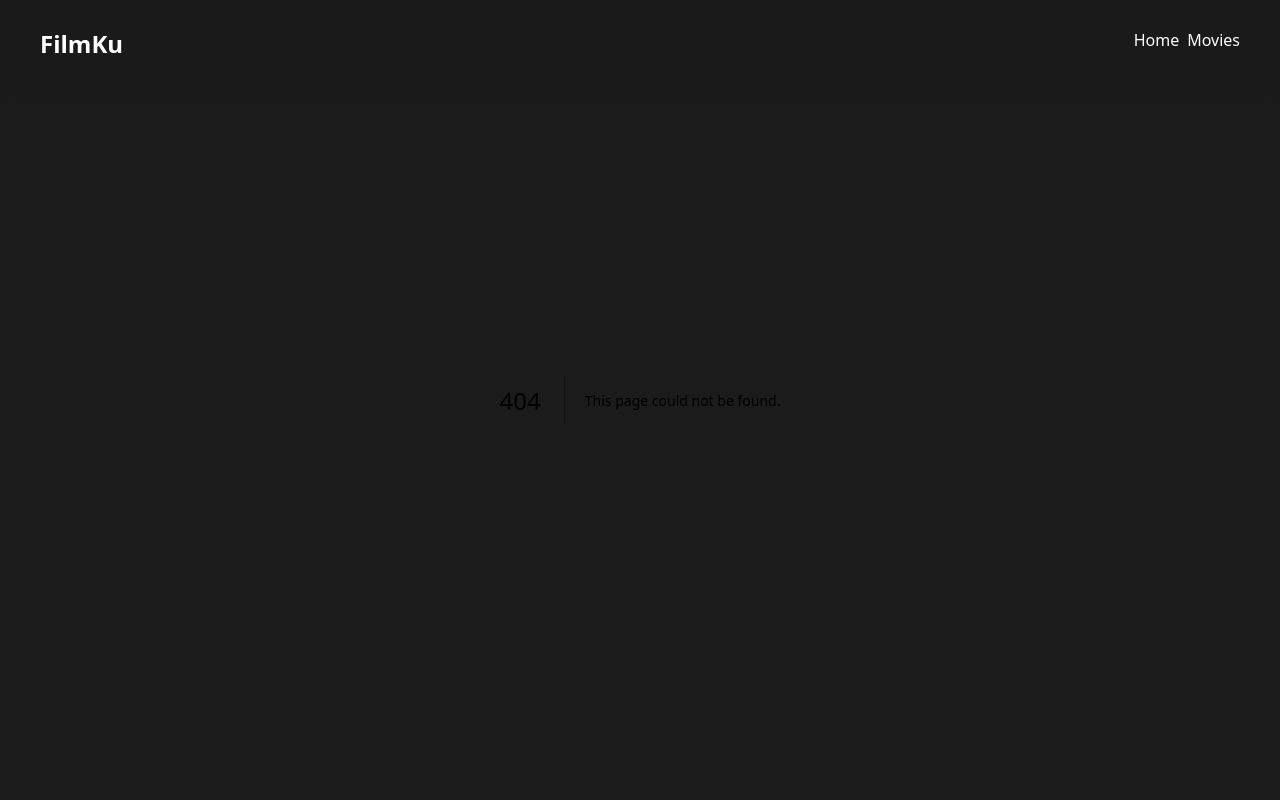
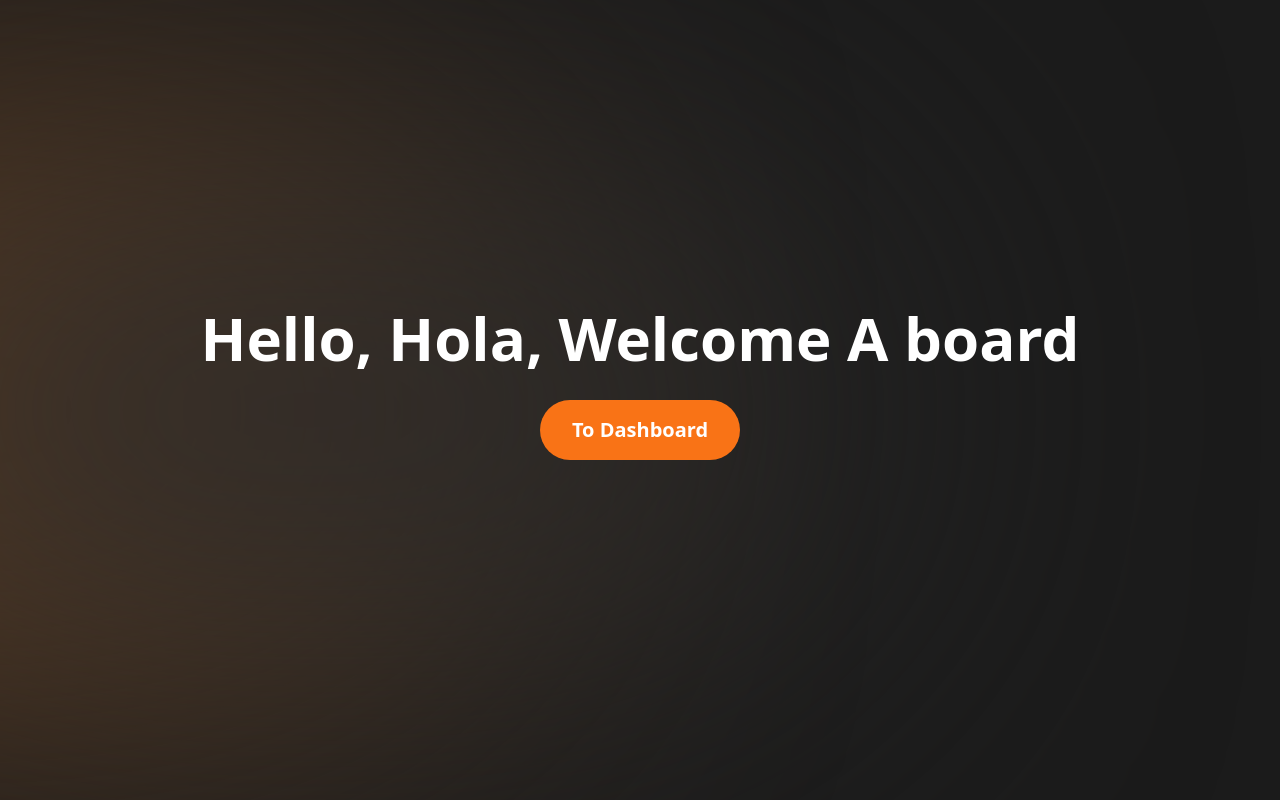
Before and after one commit to Nadhiradhit/filmku-app, a Next.js app: page / in a window 1280 px wide. Before the commit this address had no page. Built offline with nearby package versions, Linux system fonts and the light colour scheme.

Commit message:
feat: basic loading from next.js

```diff
--- a/src/app/landing/layout.tsx
+++ b/src/app/landing/layout.tsx
@@ -1,6 +1,6 @@
 import Footer from '@/components/footer/footer'
 import React, { Children } from 'react'
-
+import Header from "@/components/navbar/navbar";
 
 function LandingLayout({
     children,
@@ -8,7 +8,9 @@ function LandingLayout({
         children: React.ReactNode
     }) {
     return (
+
         <>
+            <Header/>
             {children}
             <Footer/>
         </>
--- /dev/null
+++ b/src/app/landing/loading.tsx
@@ -0,0 +1,9 @@
+import React from 'react'
+
+export default function loading() {
+    return (
+        <div className="flex justify-center items-center h-[100vh] text-white font-body font-bold text-3xl">
+            Basic Loading First !!
+        </div>
+    )
+}
--- a/src/app/layout.tsx
+++ b/src/app/layout.tsx
@@ -1,8 +1,7 @@
 import type { Metadata } from "next";
 import { Inter, Plus_Jakarta_Sans } from "next/font/google";
 import "./styles/globals.css";
-import Header from "@/components/navbar/navbar";
-import Footer from "@/components/footer/footer";
+
 
 const inter = Inter({ subsets: ["latin"] });
 const plusJakarta = Plus_Jakarta_Sans({
@@ -24,7 +23,6 @@ export default function RootLayout({
   return (
     <html lang="id">
       <body className={`${inter.className},${plusJakarta.className} bg-[#1b1b1b]`}>
-        <Header/>
           <main className="min-h-screen">
             {children}
           </main>
--- /dev/null
+++ b/src/app/loading.tsx
@@ -0,0 +1,9 @@
+import React from 'react'
+
+export default function loading() {
+    return (
+        <div className="flex justify-center items-center h-[100vh] text-white font-body font-bold text-3xl">
+            Basic Loading First !!
+        </div>
+    )
+}
--- a/src/app/movie/layout.tsx
+++ b/src/app/movie/layout.tsx
@@ -1,6 +1,6 @@
 import Footer from '@/components/footer/footer'
 import React, { Children } from 'react'
-
+import Header from "@/components/navbar/navbar";
 
 function MovieLayout({
     children,
@@ -9,6 +9,7 @@ function MovieLayout({
     }) {
     return (
         <>
+            <Header/>
             {children}
             <Footer/>
         </>
--- /dev/null
+++ b/src/app/movie/loading.tsx
@@ -0,0 +1,9 @@
+import React from 'react'
+
+export default function loading() {
+    return (
+        <div className="flex justify-center items-center h-[100vh] text-white font-body font-bold text-3xl">
+            Basic Loading First !!
+        </div>
+    )
+}
--- /dev/null
+++ b/src/app/page.tsx
@@ -0,0 +1,18 @@
+import React from 'react'
+import WeclomeSection from '@/components/welcome/welcome'
+
+function Dashboard() {
+    return (
+        <section className="w-full h-screen">
+            <div className="max-w-screen-xl mx-auto">
+                <div className="relative">
+                    <WeclomeSection/>
+                    <div className="bg-[#7c491f] absolute top-[10rem] -z-10 right-[50rem] h-[31.25rem] w-[31.25rem] rounded-full blur-[10rem] sm:w-[68.75rem]"></div>
+                    <div className="bg-[#2c2b2a] absolute top-[10rem] -z-10 left-[-50rem] h-[31.25rem] w-[50rem] rounded-full blur-[10rem] sm:w-[68.75rem] md:left-[-33rem] lg:left-[-28rem] xl:left-[-15rem] 2xl:left-[-5rem]"></div>
+                </div>
+            </div>
+        </section>
+    )
+}
+
+export default Dashboard
--- a/src/app/styles/globals.css
+++ b/src/app/styles/globals.css
@@ -6,4 +6,7 @@
     .blur-navbar{
         @apply bg-opacity-80 shadow-lg shadow-black/[0.03] backdrop-blur-[0.5rem] w-full py-7 px-8 text-white bg-[#1b1b1b]/[0.2];
     }
+    .landing-skeleton{
+        @apply rounded-lg w-full animate-pulse
+    }
 }
--- /dev/null
+++ b/src/components/welcome/welcome.tsx
@@ -0,0 +1,33 @@
+"use client"
+import React from 'react'
+import Link from 'next/link'
+import { motion } from 'framer-motion'
+
+function WeclomeSection() {
+    return (
+        <motion.div
+        initial={{
+            x: -100,
+            y: 100,
+            opacity: 0,
+        }}
+        animate={{
+            x: 0,
+            y: 0,
+            opacity: 1,
+        }}
+        transition={{
+            ease: 'easeInOut',
+            duration: 0.6,
+        }}
+        className="flex flex-col justify-center items-center h-[100vh]">
+                <h1 className="text-6xl text-white font-bold">Hello, Hola, Welcome A board</h1>
+                    <Link
+                    href={'/landing'}
+                    className="bg-orange-500 px-8 py-4 rounded-full text-white text-xl font-bold my-8"
+                    >To Dashboard</Link>
+        </motion.div>
+    )
+}
+
+export default WeclomeSection
```
